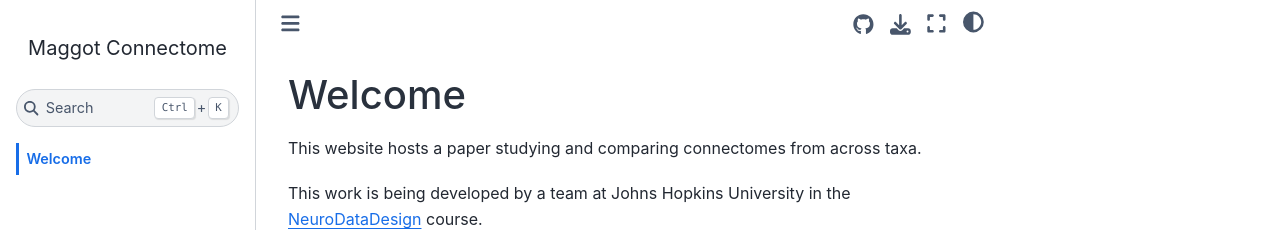
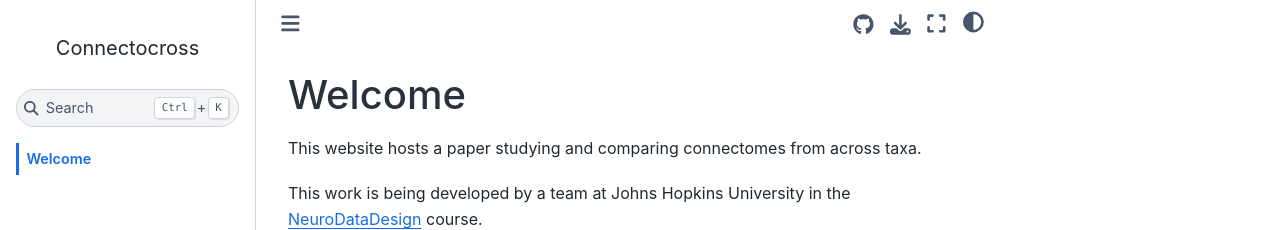
Before and after one commit to neurodata/connectocross, a Jupyter Book: the page built from docs/landing.md, in a window 1280 px wide. Shown: the top 230 px of the page. Built offline with Jupyter Book 1.0.4 settings and Sphinx 7.4.7 and the Sphinx Book theme 1.1.4, drawn with Linux system fonts in a browser that asks for light colours; pages that are not in the unit, such as notebooks, are missing from menus.

Commit message:
fix title

```diff
--- a/docs/_config.yml
+++ b/docs/_config.yml
@@ -5,7 +5,7 @@
 
 #######################################################################################
 # Book settings
-title                       : Maggot Connectome  # The title of the book. Will be placed in the left navbar.
+title                       : Connectocross  # The title of the book. Will be placed in the left navbar.
 author                      : NeuroData  # The author of the book
 copyright                   : "2021"  # Copyright year to be placed in the footer
 logo                        : ./images/nd_logo.png  # A path to the book logo
```
